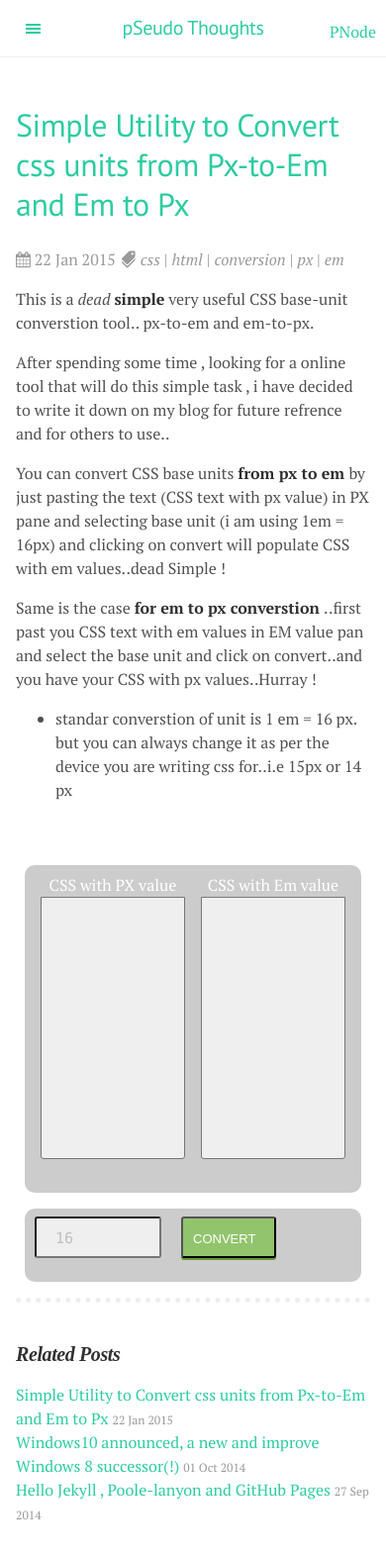
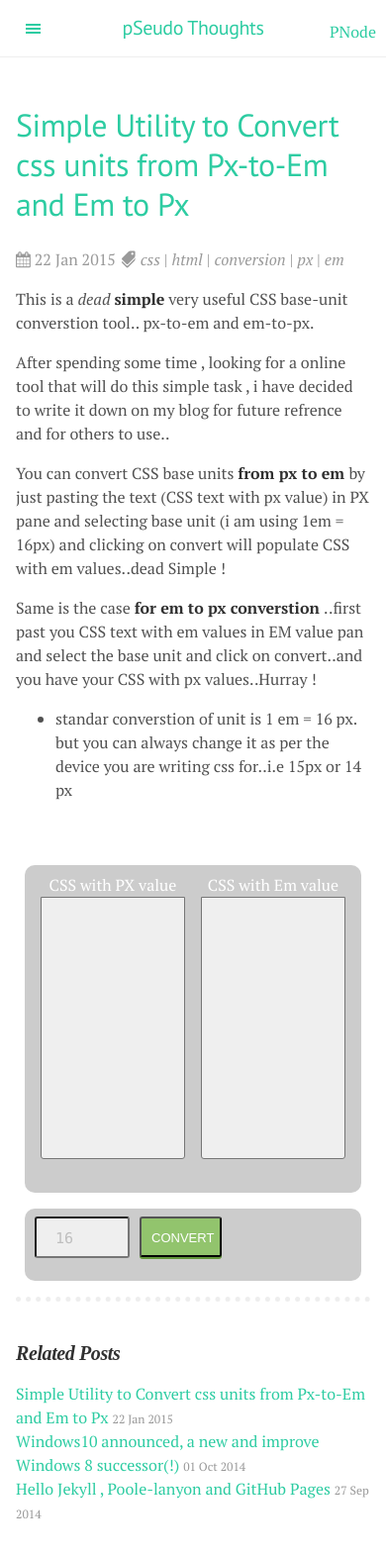
Before and after one commit to DharmeshPandav/dharmeshpandav.github.io, a Jekyll site: the page built from _posts/2015-01-22-Simple-css-unit-converstion-pxtoem-emtopx.md, in a window 390 px wide. Shown: the whole page at 99% size. Built offline with Jekyll 4.4.1, drawn with Linux system fonts in a browser that asks for light colours; nearby versions of some CDN libraries; Markdown is read by kramdown in place of the engine named in the settings.

Commit message:
fixed wrapper width on mobile

```diff
--- a/public/css/custom.css
+++ b/public/css/custom.css
@@ -232,4 +232,34 @@ max-height: 42px;
         color: #bfbfbf;
         position: absolute;
     }
+    .code-button {
+        background-color: #92c46d;
+        text-transform: uppercase;
+        padding: 12px 19px 10px 10px;
+        border-radius: 3px;
+        cursor: pointer;
+        font-size: 13px;
+        min-height: 35px;
+        width:26%;
+        color: #fff;
+        -webkit-box-shadow: 0 2px 0 #63973c;
+        -moz-box-shadow: 0 2px 0 #63973c;
+        box-shadow: 0 2px 0 #63973c;
+        font-family: 'Karla', sans-serif;
+        margin-left: 10px
+    }
+
+    .base-size {
+        background-color: #efefef;
+        padding: 13px 19px 12px 19px;
+        border-radius: 3px;
+        min-height: 42px;
+        color: #bfbfbf;
+        font-size: 15px;
+        clear: both;
+        float: left;
+        width:30%;
+        font-family: 'Monaco', sans-serif;
+        max-height: 42px;
+    }
 }
```
